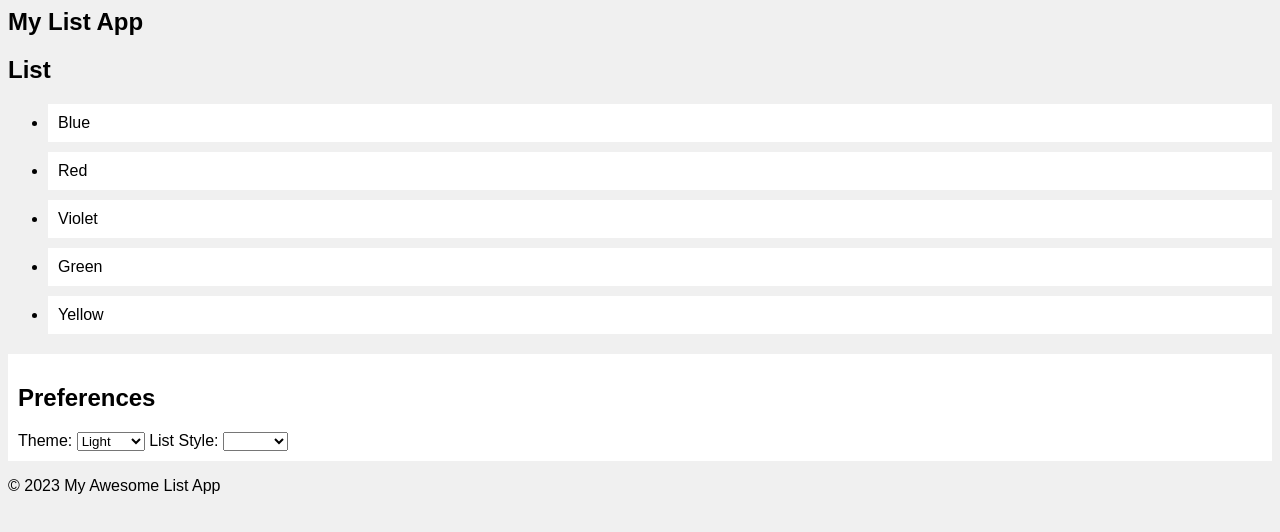
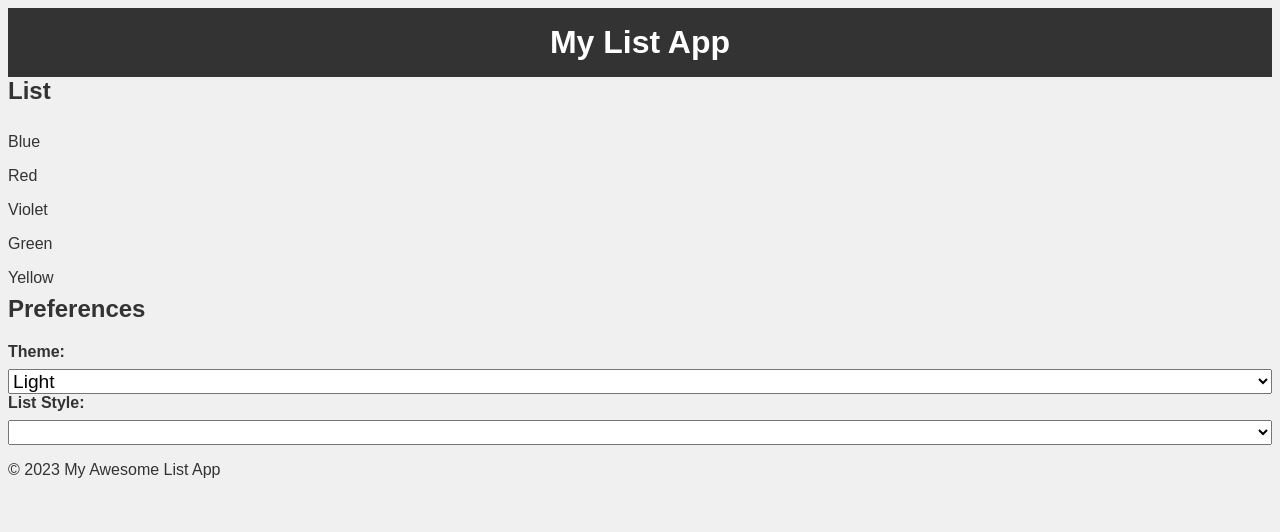
Before and after one commit to pate1022/mtm6302-persistent-preferences-pate1022, a plain HTML site: page index.html in a window 1280 px wide. Drawn offline with Linux system fonts and the light colour scheme.

Commit message:
completes the assignment

```diff
--- a/index.html
+++ b/index.html
@@ -35,9 +35,9 @@
 
             <label for="list-style-select">List Style:</label>
             <select id="list-style-select" name="list-style">
-              <option value="square">Square</option>
-              <option value="circle">Circle</option>
-              <option value="none">None</option>
+              <option value="square">Default</option>
+              <option value="circle">Bullets</option>
+              <option value="none">Numbers</option>
             </select>
         </form>
       </section>
--- a/style.css
+++ b/style.css
@@ -1,4 +1,4 @@
-body {
+/* body {
     font-family: Arial, sans-serif;
     font-size: 16px;
     background-color: #f0f0f0;
@@ -25,4 +25,118 @@ body {
     background-color: #fff;
     padding: 10px;
     margin-top: 20px;
-  }
+  } */
+
+  /* Set default styles */
+* {
+  box-sizing: border-box;
+}
+
+body {
+  font-family: Arial, sans-serif;
+  font-size: 16px;
+  background-color: #f0f0f0;
+}
+
+
+header {
+  background-color: #333;
+  color: #fff;
+  padding: 1em;
+  text-align: center;
+}
+
+h1 {
+  margin: 0;
+  font-size: 2em;
+}
+
+
+
+ul {
+  list-style: none;
+  margin: 0;
+  padding: 0;
+}
+
+li {
+  padding: 0.5em 0;
+}
+
+aside {
+  background-color: #f0f0f0;
+  border-left: 1px solid #ccc;
+  padding: 1em;
+  width: 200px;
+}
+
+h2 {
+  margin-top: 0;
+  font-size: 1.5em;
+}
+
+.form-group {
+  margin-bottom: 1em;
+}
+
+
+select {
+  width: 100%;
+  font-size: 1.2em;
+}
+
+/* Set theme-specific styles */
+.dark {
+  background-color: #333;
+  color: #fff;
+}
+
+.light {
+  background-color: #f0f0f0;
+  color: #333;
+}
+
+/* Set list style-specific styles */
+.bullets {
+  list-style-type: disc;
+  font-size: 1.2em;
+}
+
+.numbers {
+  list-style-type: decimal;
+  font-size: 1.2em;
+}
+
+.form-group {
+  margin-bottom: 1em;
+}
+
+label {
+  display: block;
+  font-weight: bold;
+  margin-bottom: 0.5em;
+}
+
+select {
+  width: 100%;
+}
+
+/* Set theme-specific styles */
+.dark {
+  background-color: #333;
+  color: #fff;
+}
+
+.light {
+  background-color: #f0f0f0;
+  color: #333;
+}
+
+/* Set list style-specific styles */
+.bullets {
+  list-style-type: disc;
+}
+
+.numbers {
+  list-style-type: decimal;
+}
```
